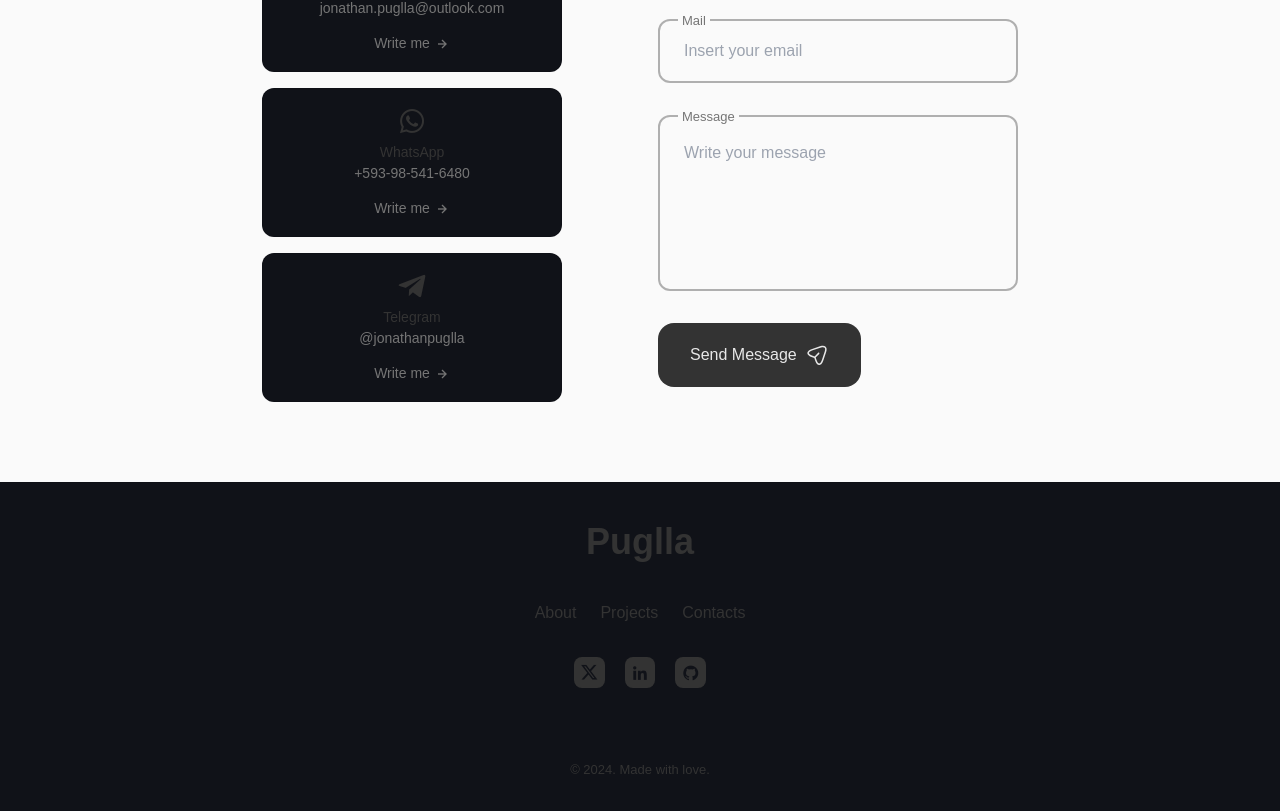
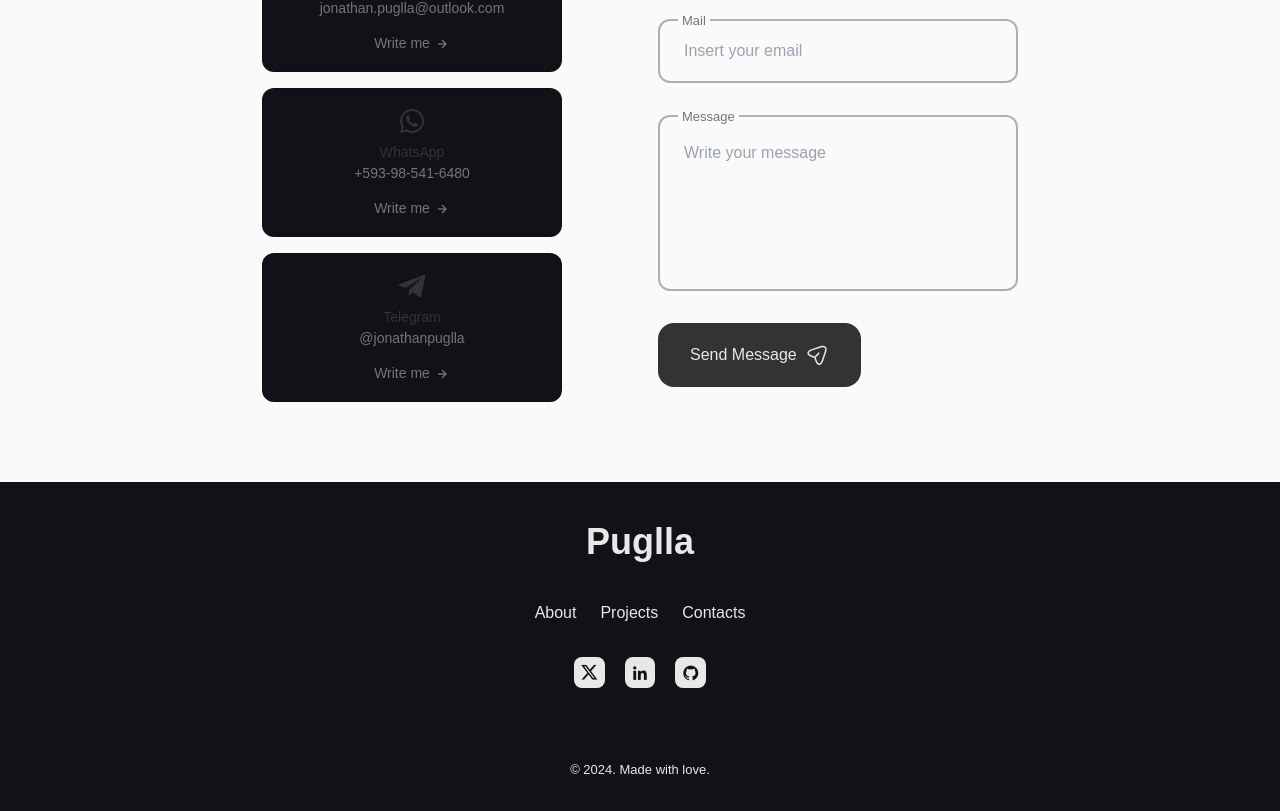
Before and after one commit to jonap22/personal-portfolio, a React (Create React App) app: page / in a window 1280 px wide. Shown: the part 2748-3559 px from the top of the page. Built offline with nearby package versions, Linux system fonts and the light colour scheme.

Commit message:
fix: Update footer colors for improved visibility and consistency

```diff
--- a/src/App.css
+++ b/src/App.css
@@ -15,12 +15,14 @@
   --hue: 0;
   --sat: 0%;
   --title-color: hsl(var(--hue), var(--sat), 20%);
+  --title-color-light: #e8e8e8;
   --title-color-dark: hsl(var(--hue), var(--sat), 0%);
+  --title-color-blue: #99C3FF;
   --text-color: hsl(var(--hue), var(--sat), 46%);
+  --text-color-light: #e8e8e8;
+  --text-color-blue: #99C3FF;
   --body-color: hsl(var(--hue), var(--sat), 98%);
   --container-color: #101218;
-  --text-color-light: #e8e8e8;
-  --text-color-white: #fff;
 
   /* Font and typography */
   --body-font: "Poppins", sans-serif;
--- a/src/components/footer/footer.css
+++ b/src/components/footer/footer.css
@@ -9,7 +9,7 @@
 
 .footer__title,
 .footer__link {
-    color: var(--title-color);
+    color: var(--title-color-light);
 }
 
 .footer__title {
@@ -19,7 +19,7 @@
 }
 
 .footer__link:hover {
-    color: var(--title-color-dark);
+    color: var(--title-color-blue);
 }
 
 .footer__list {
@@ -36,7 +36,7 @@
 }
 
 .footer__social-link {
-    background-color: var(--title-color);
+    background-color: var(--title-color-light);
     color: var(--container-color);
     font-size: 1.125rem;
     padding: 0.4rem;
@@ -45,13 +45,13 @@
 }
 
 .footer__social-link:hover {
-    background-color: var(--title-color-dark);
+    background-color: var(--title-color-blue);
 }
 
 .footer__copy {
     display: block;
     margin-top: 4.5rem;
-    color: var(--title-color);
+    color: var(--title-color-light);
     text-align: center;
     font-size: var(--smaller-font-size);
 }
```
